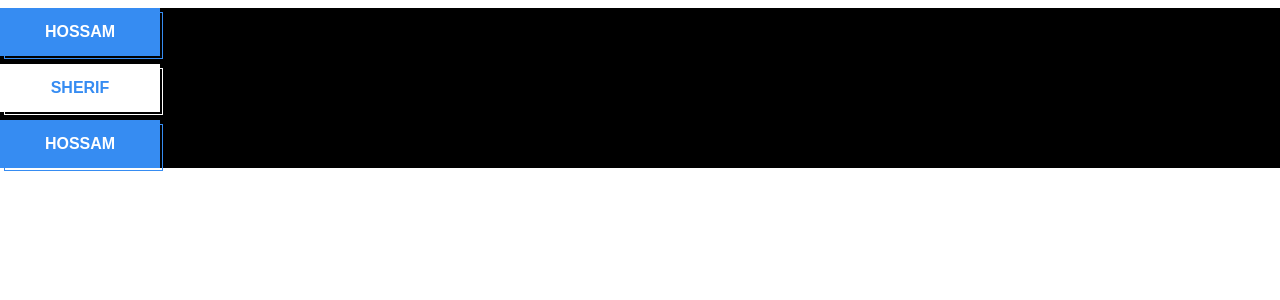
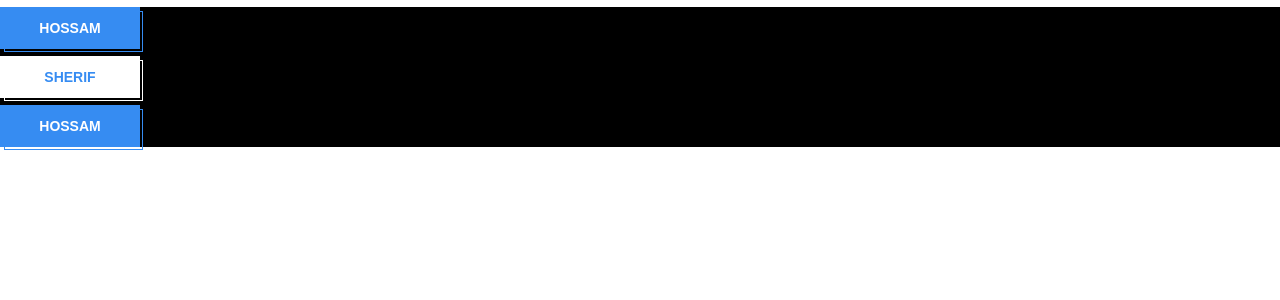
Before and after one commit to husam287/tangent-shop-web, a Next.js app: page / in a window 1280 px wide. Shown: the top 300 px of the page. Built offline with nearby package versions, Linux system fonts and the light colour scheme.

Commit message:
fix: adjust relative font size

```diff
--- a/src/app/globals.scss
+++ b/src/app/globals.scss
@@ -7,10 +7,10 @@
 }
 
 html {
-  font-size: 16px;
+  font-size: 14px;
 
   @include mobile {
-    font-size: 14px;
+    font-size: 10px;
   }
 }
 
```
Also changed, not shown: 1 other file (tests, documents, lock files or other folders).
